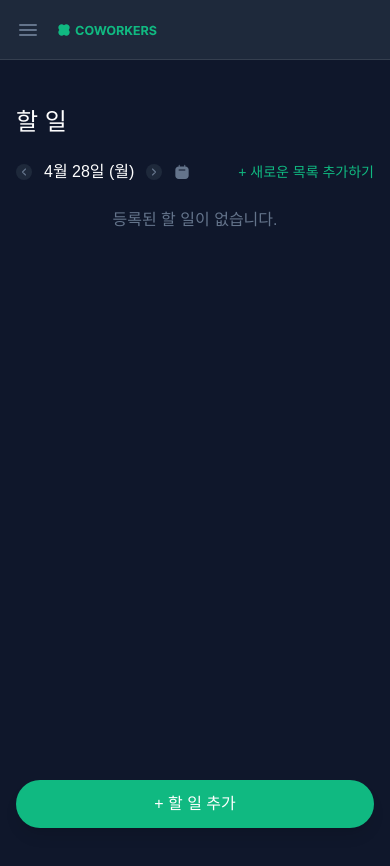
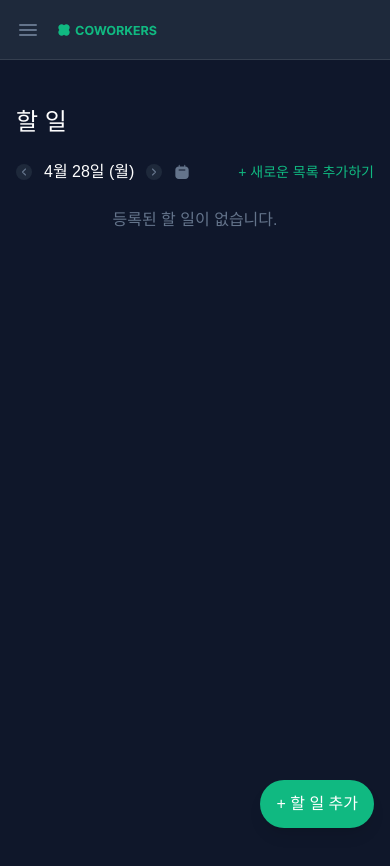
Before and after one commit to ozen0718/coworkers, a Next.js app: page /1/tasklist in a window 390 px wide. Shown: the top 866 px of the page. After the commit the page ends 844 px from the top, so only its background shows below. Built offline with nearby package versions, Linux system fonts and the light colour scheme.

Commit message:
[Feat] 할일 추가버튼 하단 고정, h-min-screen 삭제

```diff
--- a/src/app/(main)/[teamid]/tasklist/page.tsx
+++ b/src/app/(main)/[teamid]/tasklist/page.tsx
@@ -100,7 +100,7 @@ export default function TaskListPage() {
   return (
     <>
       {/* 전체 배경 & 세로 패딩 */}
-      <div className="min-h-screen bg-slate-900 py-6">
+      <div className="bg-slate-900 py-6">
         {/* 중앙 컨테이너: mt-6 (모바일/태블릿) → lg:mt-10, max-width 1200px, 반응형 padding */}
         <div className="mx-auto mt-6 max-w-[1200px] space-y-6 px-4 sm:px-6 md:px-8 lg:mt-10">
           {/* 헤더 */}
@@ -203,13 +203,16 @@ export default function TaskListPage() {
           className="w-full bg-slate-700 text-gray-300 placeholder-gray-500"
         />
       </Modal>
+
       {/* 할 일 추가 버튼 (모바일 고정) */}
-      <button
-        className="bg-primary fixed inset-x-4 bottom-4 block rounded-full px-4 py-3 text-center text-white shadow-lg md:hidden"
-        onClick={() => setTodoModalOpen(true)}
-      >
-        + 할 일 추가
-      </button>
+      <div className="fixed right-0 bottom-4 flex justify-end px-4 md:hidden">
+        <button
+          className="bg-primary rounded-full px-4 py-3 text-white shadow-lg"
+          onClick={() => setTodoModalOpen(true)}
+        >
+          + 할 일 추가
+        </button>
+      </div>
     </>
   );
 }
```
